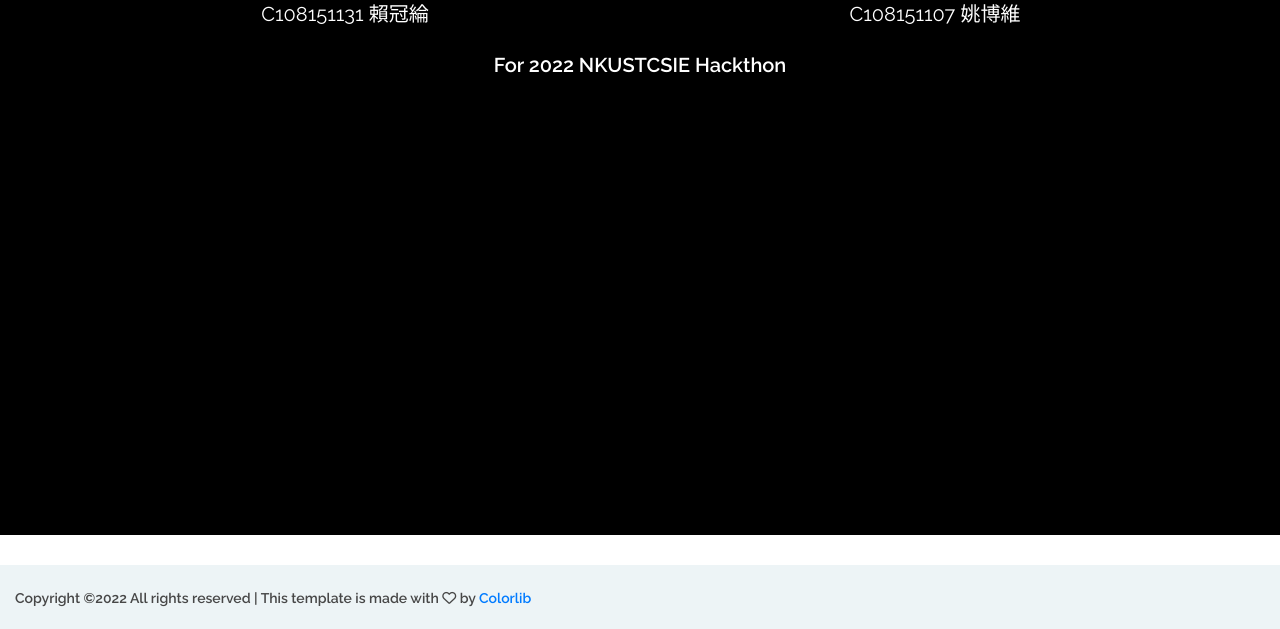
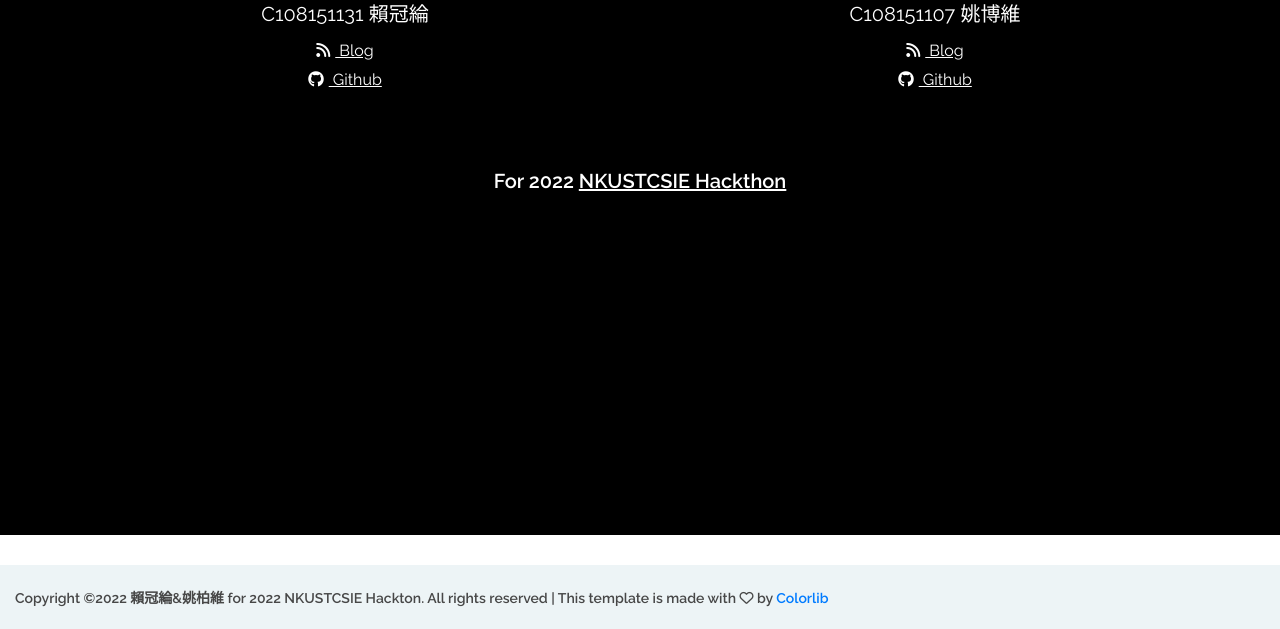
Before and after one commit to KalinLai-void/TravelTW, a Django app: page /about/ in a window 1280 px wide. Shown: the part 413-1042 px from the top of the page. Run offline with Django 4.2, Linux system fonts and the light colour scheme; some libraries are stand-ins or nearby versions.

Commit message:
fixed mobile UI

```diff
--- a/static/css/style.css
+++ b/static/css/style.css
@@ -306,12 +306,12 @@ a
 	color: #fff;
 	margin-left: 45px;
 	font-weight: 600;
-	padding: 15px 0 5px;
+	padding: 12px 0 5px;
 }
 
 .main-menu ul li a:hover {
 	font-size: 18px;
-	padding: 12px 0 5px;
+	padding: 10px 0 5px;
 	color: #69d984;
 }
 
@@ -468,7 +468,7 @@ a
 	padding: 20px;
 	background: #e7e7e7;
 	border-radius: 5px;
-	width: 40%;
+	width: 60%;
 	height: 85%;
 	position: relative;
 	transition: all 5s ease-in-out;
@@ -654,6 +654,17 @@ a
 
 .author-info .name {
 	font-size: 20px;
+	margin-bottom: 10px;
+}
+
+.author-info .github,
+.author-info .blog {
+	text-decoration:underline;
+	margin-bottom: 5px;
+}
+
+.author-info i {
+	margin-right: 5px;
 }
 
 /*------------------
--- a/templates/about.html
+++ b/templates/about.html
@@ -66,27 +66,52 @@
             <div class="row text-white">
 				<div class="col-lg-6">
                     <center>
-                        <a href="https://github.com/KalinLai-void" target="_blank">
                         <div class="author-info">
                             <img src="https://avatars.githubusercontent.com/u/40635383?s=400&u=5b7e00cf5a939d4bba7dd0d17b8cf4e037ba2f7a&v=4">
                             <div class="name">C108151131 賴冠綸</div>
+                            <div class="blog">
+                                <a href="https://kalinlai-void.github.io/">
+                                    <i class="fa-solid fa-rss"></i>
+                                    Blog
+                                </a>
                             </div>
+                            <div class="github">
+                                <a href="https://github.com/KalinLai-void" target="_blank" >
+                                    <i class="fa-brands fa-github"></i>
+                                    Github
                                 </a>
+                            </div>
+                        </div>
                     </center>
                 </div>
                 <div class="col-lg-6">
                     <center>
-                        <a href="https://github.com/Andy-Suisei" target="_blank">
                         <div class="author-info">
                                 <img src="https://avatars.githubusercontent.com/u/60834686?v=4">
                                 <div class="name">C108151107 姚博維</div>
+                                <div class="blog">
+                                    <a href="https://andy-suisei.github.io/">
+                                        <i class="fa-solid fa-rss"></i>
+                                        Blog
+                                    </a>
                                 </div>
+                                <div class="github">
+                                    <a href="https://github.com/Andy-Suisei">
+                                        <i class="fa-brands fa-github"></i>
+                                        Github
                                     </a>
+                                </div>
+                            </div>
+
                     </center>
                 </div>
             </div>
-            <br>
-            <h5 class="text-white"><center>For 2022 NKUSTCSIE Hackthon</center></h5>
+            <br><br><br>
+            <h5 class="text-white">
+                <center>
+                    For 2022 <a href="https://www.instagram.com/p/CbFGAunPbgM/?utm_source=ig_web_copy_link" target="_blank" style="text-decoration:underline;">NKUSTCSIE Hackthon</a>
+                </center>
+            </h5>
         </div>
 	</section>
 	<!-- Hero section end -->
@@ -96,7 +121,7 @@
 		<div class="footer-bottom">
 			<div class="footer-warp">
 				<div class="copyright"><!-- Link back to Colorlib can't be removed. Template is licensed under CC BY 3.0. -->
-Copyright &copy;<script>document.write(new Date().getFullYear());</script> All rights reserved | This template is made with <i class="fa fa-heart-o" aria-hidden="true"></i> by <a href="https://colorlib.com" target="_blank">Colorlib</a>
+Copyright &copy;<script>document.write(new Date().getFullYear());</script> 賴冠綸&姚柏維 for 2022 NKUSTCSIE Hackton. All rights reserved | This template is made with <i class="fa fa-heart-o" aria-hidden="true"></i> by <a href="https://colorlib.com" target="_blank">Colorlib</a>
 <!-- Link back to Colorlib can't be removed. Template is licensed under CC BY 3.0. --></div>
 			</div>
 		</div>
@@ -112,4 +137,5 @@ Copyright &copy;<script>document.write(new Date().getFullYear());</script> All r
 	<script src="../static/js/owl.carousel.min.js"></script>
 	<script src="../static/js/main.js"></script>
     <script src="../static/js/popup-window.js"></script>
+    <script src="https://kit.fontawesome.com/b96782dfe3.js" crossorigin="anonymous"></script>
 </html>
--- a/templates/index.html
+++ b/templates/index.html
@@ -292,7 +292,7 @@
 		<div class="footer-bottom">
 			<div class="footer-warp">
 				<div class="copyright"><!-- Link back to Colorlib can't be removed. Template is licensed under CC BY 3.0. -->
-Copyright &copy;<script>document.write(new Date().getFullYear());</script> All rights reserved | This template is made with <i class="fa fa-heart-o" aria-hidden="true"></i> by <a href="https://colorlib.com" target="_blank">Colorlib</a>
+Copyright &copy;<script>document.write(new Date().getFullYear());</script> 賴冠綸&姚柏維 for 2022 NKUSTCSIE Hackton. All rights reserved | This template is made with <i class="fa fa-heart-o" aria-hidden="true"></i> by <a href="https://colorlib.com" target="_blank">Colorlib</a>
 <!-- Link back to Colorlib can't be removed. Template is licensed under CC BY 3.0. --></div>
 			</div>
 		</div>
--- a/templates/schedule.html
+++ b/templates/schedule.html
@@ -151,7 +151,7 @@
 		<div class="footer-bottom">
 			<div class="footer-warp">
 				<div class="copyright"><!-- Link back to Colorlib can't be removed. Template is licensed under CC BY 3.0. -->
-Copyright &copy;<script>document.write(new Date().getFullYear());</script> All rights reserved | This template is made with <i class="fa fa-heart-o" aria-hidden="true"></i> by <a href="https://colorlib.com" target="_blank">Colorlib</a>
+Copyright &copy;<script>document.write(new Date().getFullYear());</script> 賴冠綸&姚柏維 for 2022 NKUSTCSIE Hackton. All rights reserved | This template is made with <i class="fa fa-heart-o" aria-hidden="true"></i> by <a href="https://colorlib.com" target="_blank">Colorlib</a>
 <!-- Link back to Colorlib can't be removed. Template is licensed under CC BY 3.0. --></div>
 			</div>
 		</div>
```
Lines whose indentation alone changed are shown as unchanged.
